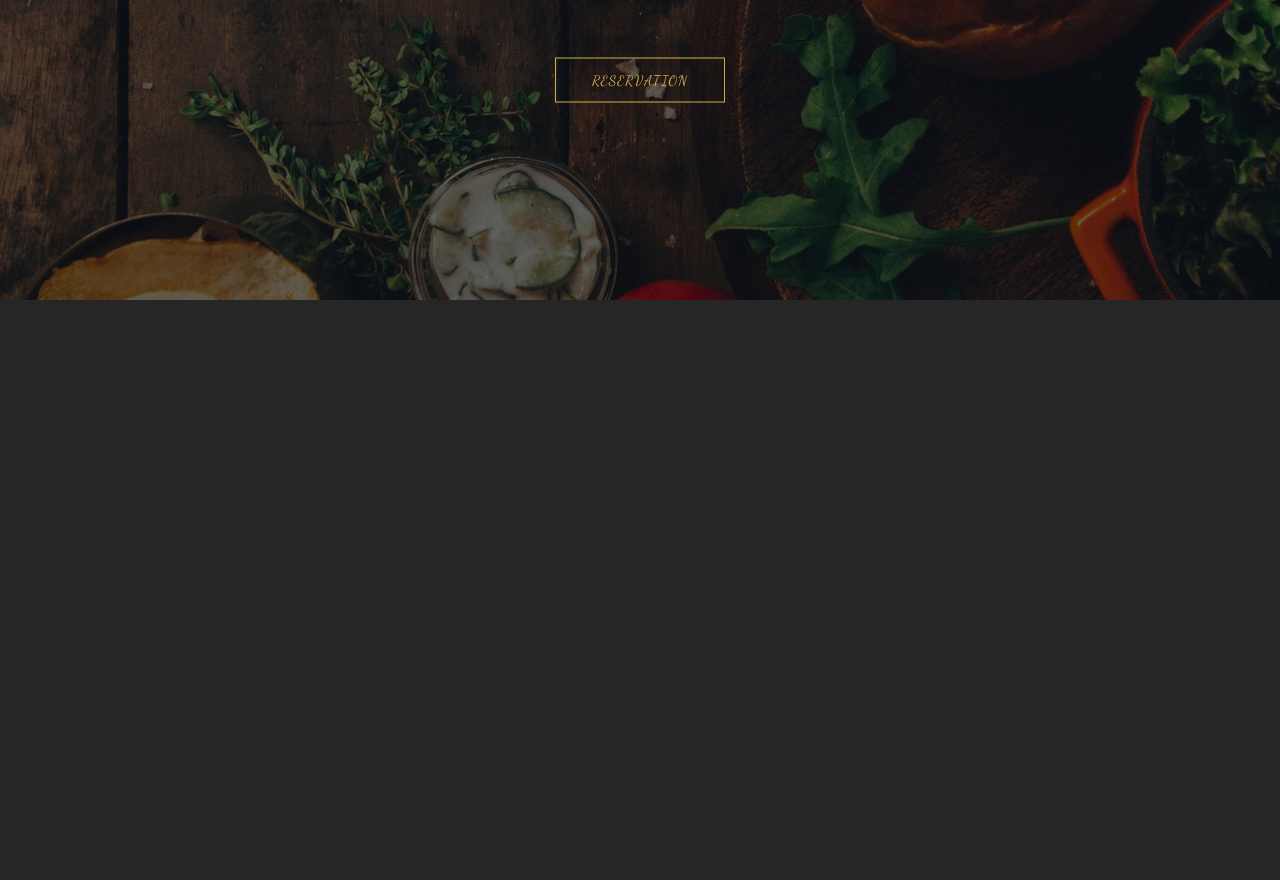
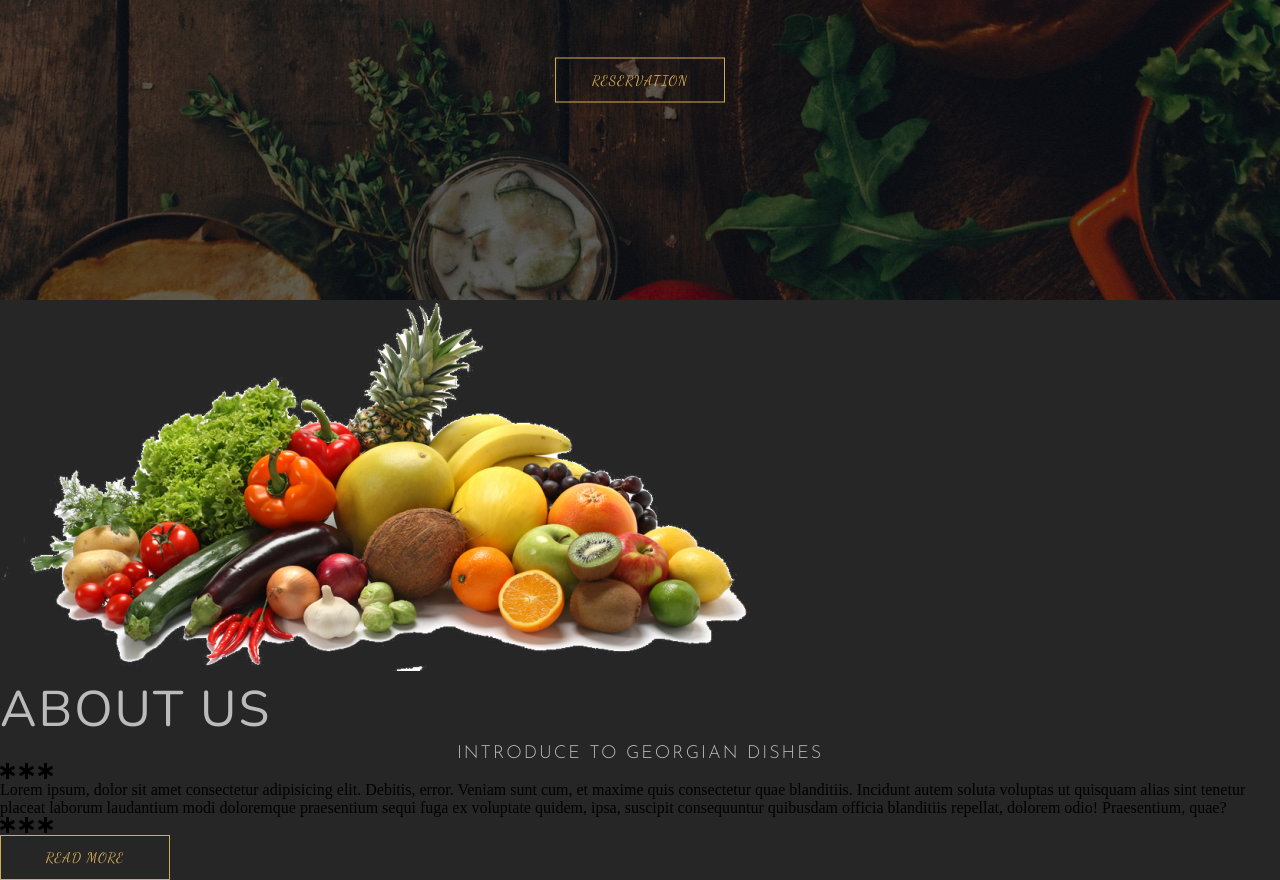
Before and after one commit to mattbarb93/georgia-restaurant, a website: page index.html in a window 1280 px wide. Shown: the part 500-1380 px from the top of the page. Before the commit the page ends 800 px from the top, so only its background shows below. Drawn offline with nearby package versions, Linux system fonts and the light colour scheme.

Commit message:
Creating html structure of the About Us section

```diff
--- a/index.html
+++ b/index.html
@@ -1,13 +1,18 @@
 <!DOCTYPE html>
 <html lang="en">
+
 <head>
     <meta charset="UTF-8">
     <meta name="viewport" content="width=device-width, initial-scale=1.0" />
     <link rel="stylesheet" href="css/main.css">
-     <link rel="stylesheet" href="https://use.fontawesome.com/releases/v5.5.0/css/all.css" integrity="sha384-B4dIYHKNBt8Bc12p+WXckhzcICo0wtJAoU8YZTY5qE0Id1GSseTk6S+L3BlXeVIU" crossorigin="anonymous">
-    <link href="https://fonts.googleapis.com/css?family=Dancing+Script:400,700|Josefin+Sans:300,400,600,700|Nunito:300,400,600,700" rel="stylesheet">
+    <link rel="stylesheet" href="https://use.fontawesome.com/releases/v5.5.0/css/all.css"
+        integrity="sha384-B4dIYHKNBt8Bc12p+WXckhzcICo0wtJAoU8YZTY5qE0Id1GSseTk6S+L3BlXeVIU" crossorigin="anonymous">
+    <link
+        href="https://fonts.googleapis.com/css?family=Dancing+Script:400,700|Josefin+Sans:300,400,600,700|Nunito:300,400,600,700"
+        rel="stylesheet">
     <title>Restaurant "Georgia"</title>
 </head>
+
 <body>
 
     <!-- Header-->
@@ -33,5 +38,34 @@
 
     <!-- End of Header-->
 
+    <!-- About Us-->
+
+    <section class="about-us">
+        <div class="about-us-left">
+            <img src="/images/about-us-img.png" alt="About Us Image">
+        </div>
+
+        <div class="about-us-right">
+            <h1 class="main-name">About Us</h1>
+            <p class="sub-name">Introduce to Georgian Dishes</p>
+        </div>
+        <div class="stars">
+            <i class="fas fa-star-of-life star"></i>
+            <i class="fas fa-star-of-life star"></i>
+            <i class="fas fa-star-of-life star"></i>
+        </div>
+        <p class="description">Lorem ipsum, dolor sit amet consectetur adipisicing elit. Debitis, error. Veniam sunt cum, et maxime quis consectetur quae blanditiis. Incidunt autem soluta voluptas ut quisquam alias sint tenetur placeat laborum laudantium modi doloremque praesentium sequi fuga ex voluptate quidem, ipsa, suscipit consequuntur quibusdam officia blanditiis repellat, dolorem odio! Praesentium, quae?</p>
+        <div class="stars">
+            <i class="fas fa-star-of-life star"></i>
+            <i class="fas fa-star-of-life star"></i>
+            <i class="fas fa-star-of-life star"></i>
+        </div>
+        <button type="button" class="main-btn">Read More</button>
+
+    </section>
+
+    <!-- End of About Us-->
+
 </body>
+
 </html>
```
